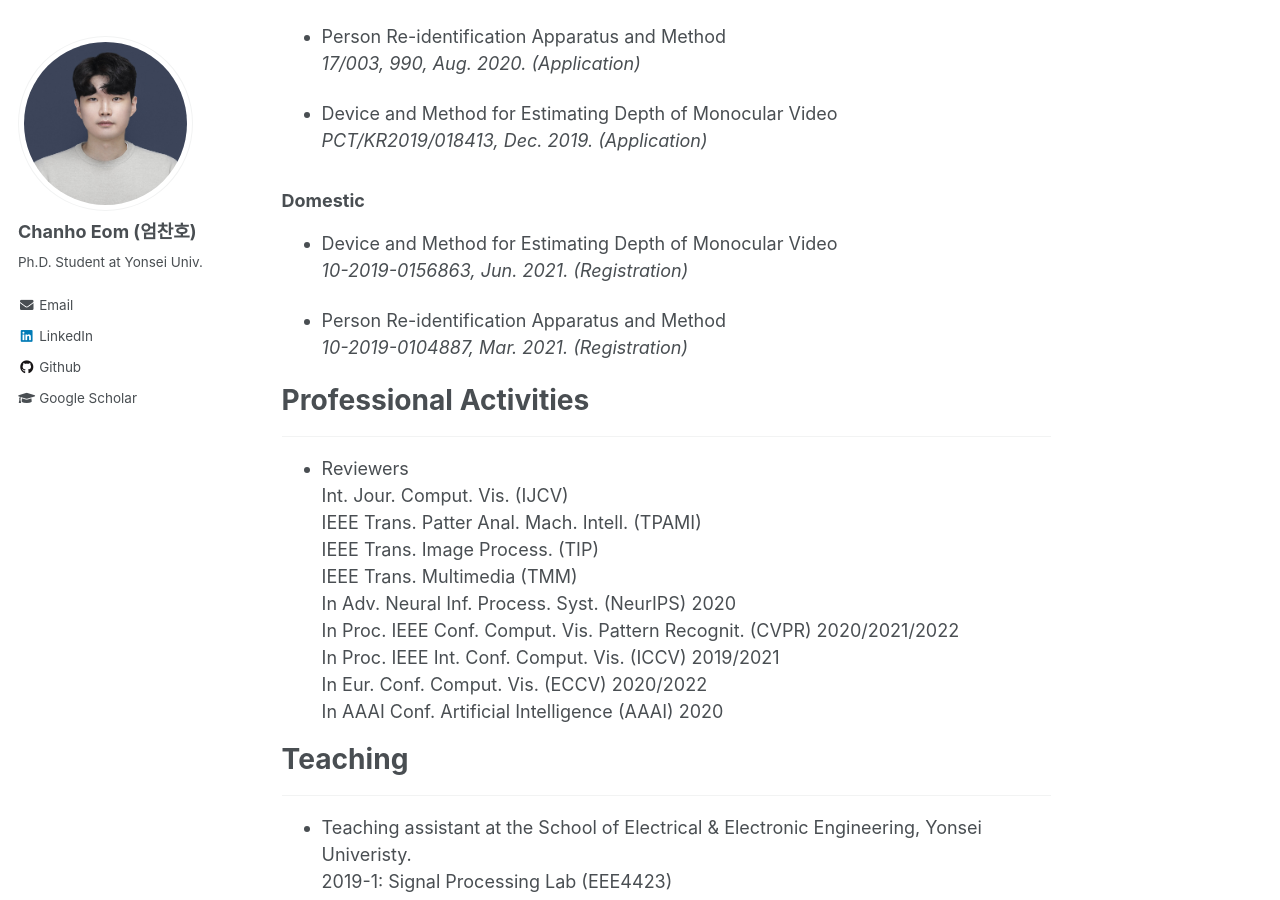
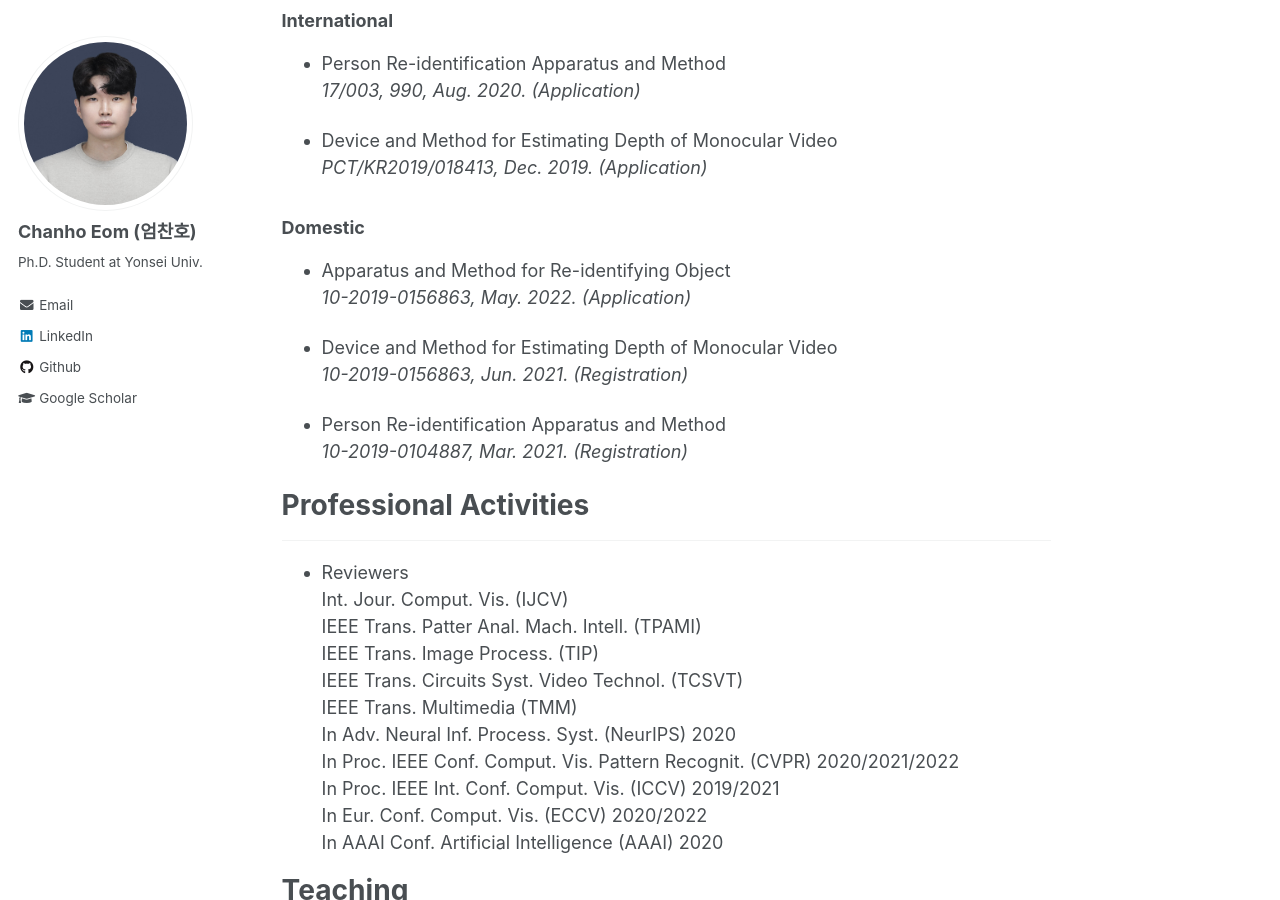
Before and after one commit to chanhoeom/chanhoEom.github.io, a Jekyll site: the page built from _pages/about.md, in a window 1280 px wide and 900 px high, scrolled down 2529 px. Built offline with Jekyll 4.4.1, drawn with Linux system fonts in a browser that asks for light colours; part of the change alters nothing that is shown; some of the changed text lies outside the part shown.

Commit message:
Update about.md

```diff
--- a/_pages/about.md
+++ b/_pages/about.md
@@ -22,7 +22,7 @@ _________________
 # Experience
 _________________
 * **Research Intern** at [Naver CLOVA](https://naver-career.gitbook.io/en/), Jeongja, Korea
-*Jun. 2022 ~ Aug. 2022*
+*Jun. 2022 ~ Sep. 2022*
 * **Research Engineer** at [SENSORWAY](http://www.sensorway.co.kr/eng/), Seoul, Korea
 *Jun. 2015 ~ Feb. 2016*
 * **Exchange Student** in [University of California, Santa Barbara](https://www.ucsb.edu/), United States
@@ -50,6 +50,10 @@ _________________
 * **Bi-directional Contrastive Learning for Domain Adaptive Semantic Segmentation**
 Geon Lee, **Chanho Eom**, Wonkyung Lee, Hyekang Park, and Bumsub Ham.
 *Eur. Conf. Comput. Vis. ([ECCV](https://eccv2022.ecva.net))*, Oct. 2022.
+\| [project](https://cvlab.yonsei.ac.kr/projects/DASS/)
+\| [paper](https://arxiv.org/pdf/2207.10892.pdf)
+\| [code](https://github.com/cvlab-yonsei/DASS)
+\|
 
 * **Video-based Person Re-identification with Spatial and Temporal Memory Networks**
 **Chanho Eom**, Geon Lee, Junghyup Lee, and Bumsub Ham.
@@ -97,6 +101,9 @@ _________________
 *PCT/KR2019/018413, Dec. 2019. (Application)*
 
 ### Domestic
+* Apparatus and Method for Re-identifying Object
+*10-2019-0156863, May. 2022. (Application)*
+
 * Device and Method for Estimating Depth of Monocular Video
 *10-2019-0156863, Jun. 2021. (Registration)*
 
@@ -109,6 +116,7 @@ _________________
 Int. Jour. Comput. Vis. (IJCV)
 IEEE Trans. Patter Anal. Mach. Intell. (TPAMI)
 IEEE Trans. Image Process. (TIP)
+IEEE Trans. Circuits Syst. Video Technol. (TCSVT)
 IEEE Trans. Multimedia (TMM)
 In Adv. Neural Inf. Process. Syst. (NeurIPS) 2020
 In Proc. IEEE Conf. Comput. Vis. Pattern Recognit. (CVPR) 2020/2021/2022
```
